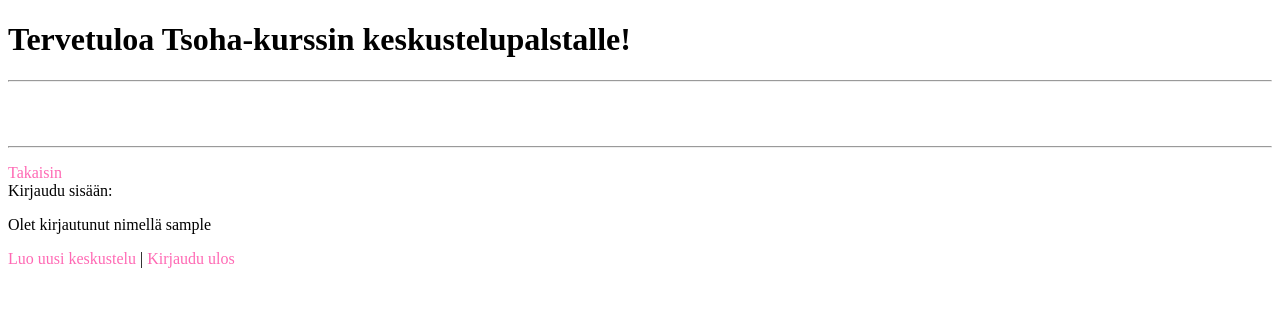
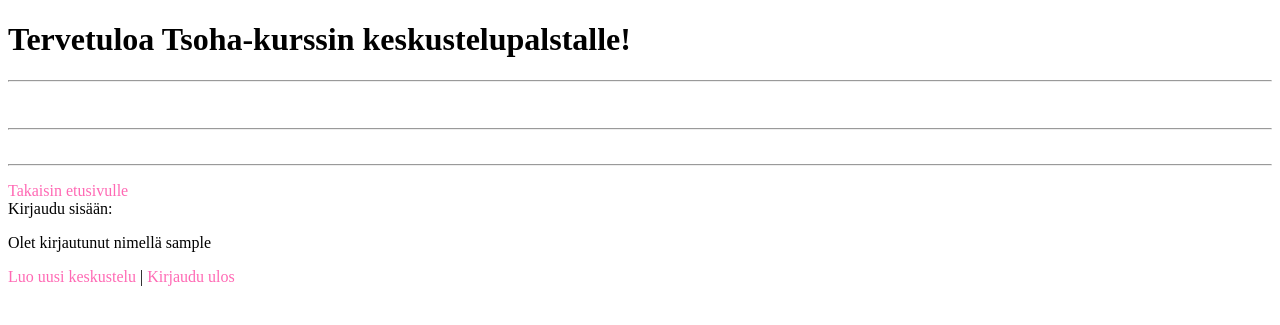
Before and after one commit to ounisk/TSOHA_harjoitustyo, a Flask app: template templates/topic.html in a window 1280 px wide. Shown: the top 325 px of the page. Run offline with Flask 2, Linux system fonts and the light colour scheme; the template is opened without the code that fills it, so the values that code supplies are empty; the visitor is signed in with stand-in values (Sample User, id 1).

Commit message:
Improve style

```diff
--- a/templates/topic.html
+++ b/templates/topic.html
@@ -11,7 +11,7 @@ a {
 <p>
 <hr>
 <h2>{{topic_name}}</h2><br>
-
+<hr>
 {%for thread in threads%}
 <a href="/topic/{{topic_id}}/thread/{{thread.id}}">{{thread.thread}} </a> <br>
 {%endfor%}<br>
@@ -19,7 +19,7 @@ a {
 <p>
 <p>
 
-<a href="/">Takaisin</a> <br>
+<a href="/">Takaisin etusivulle</a> <br>
 
 Kirjaudu sisään:
 <p>
```
